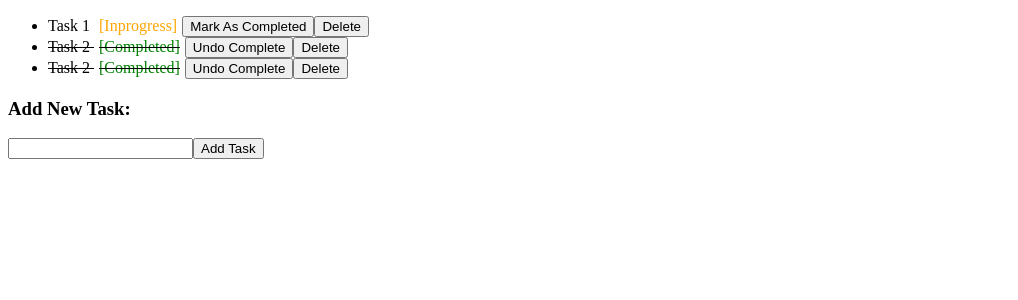
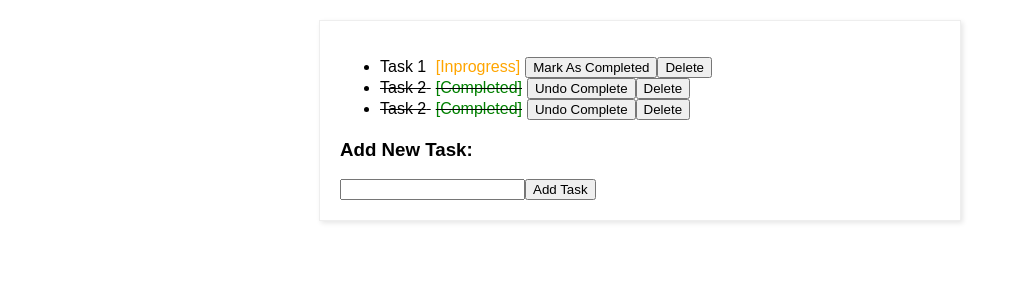
Before and after one commit to sathishsk25/try_react, a React (Vite) app: page / in a window 1280 px wide. Shown: the top 300 px of the page, without its empty margins (0-1018 px from the left). Built offline with nearby package versions, Linux system fonts and the light colour scheme.

Commit message:
Context Implemented

```diff
--- a/src/App.jsx
+++ b/src/App.jsx
@@ -2,56 +2,16 @@ import './App.css'
 import TaskList from './components/TaskList'
 import TaskForm from './components/TaskForm'
 import { useState, useEffect } from 'react'
+import { TaskProvider } from './TaskContext'
 
 function App() {
-
-  const [tasks, setNewTask] = useState(() => {
-    const savedTasks = localStorage.getItem('tasks');
-    return savedTasks ? JSON.parse(savedTasks) : [
-      {id: 1, name: "Task 1", completed: false},
-      {id: 2, name: "Task 2", completed: true},
-      {id: 3, name: "Task 2", completed: true}
-    ]
-  });
-
-  useEffect(() => {
-    console.log('Tasks state changed, saving to local storage');
-    localStorage.setItem('tasks', JSON.stringify(tasks))
-  }, [tasks])
-
-  useEffect(() => {
-    const pendingTasks =  tasks.filter(task => !task.completed).length
-    document.title = `Task Manager (${pendingTasks} pending)`
-  })
-
-  const addTask = (text) => {
-        const newId = tasks.length > 0 ? Math.max(...tasks.map(t => (t.id))) + 1 : 1;
-        setNewTask([...tasks, {id: newId, name: text, completed: false}])
-   }
-
-   const toggleComplete = (id) => {
-    setNewTask(tasks.map(task =>
-      task.id === id ? {...task, completed: !task.completed} : task
-    ));
-   }
-
-   const deleteTask = (id) => {
-    setNewTask(tasks.filter(task => (
-      task.id !== id
-    )))
-   }
-
   return (
-      <>
-        <TaskList
-          tasks={tasks}
-          onDelete={deleteTask}
-          onToggleComplete={toggleComplete}
-        />
-        <TaskForm
-          onAddTask = {addTask}
-        />
-      </>
+    <TaskProvider>
+      <div style={{ fontFamily: 'Arial, sans-serif', maxWidth: '600px', margin: '20px auto', padding: '20px', border: '1px solid #eee', boxShadow: '2px 2px 5px rgba(0,0,0,0.1)' }}>
+        <TaskList />
+        <TaskForm />
+      </div>
+    </TaskProvider>
   )
 }
 
--- /dev/null
+++ b/src/TaskContext.jsx
@@ -0,0 +1,52 @@
+import React, {useState, useEffect} from 'react'
+
+const TaskContext = React.createContext();
+
+export function TaskProvider({children}) {
+    const [tasks, setNewTask] = useState(() => {
+    const savedTasks = localStorage.getItem('tasks');
+    return savedTasks ? JSON.parse(savedTasks) : [
+        {id: 1, name: "Task 1", completed: false},
+        {id: 2, name: "Task 2", completed: true},
+        {id: 3, name: "Task 2", completed: true}
+    ]
+    });
+
+    useEffect(() => {
+    console.log('Tasks state changed, saving to local storage');
+    localStorage.setItem('tasks', JSON.stringify(tasks))
+    }, [tasks])
+
+    useEffect(() => {
+    const pendingTasks =  tasks.filter(task => !task.completed).length
+    document.title = `Task Manager (${pendingTasks} pending)`
+    })
+
+    const addTask = (text) => {
+        const newId = tasks.length > 0 ? Math.max(...tasks.map(t => (t.id))) + 1 : 1;
+        setNewTask([...tasks, {id: newId, name: text, completed: false}])
+    }
+
+    const toggleComplete = (id) => {
+    setNewTask(tasks.map(task =>
+        task.id === id ? {...task, completed: !task.completed} : task
+    ));
+    }
+
+    const deleteTask = (id) => {
+    setNewTask(tasks.filter(task => (
+        task.id !== id
+    )))
+    }
+
+    return (
+        <TaskContext.Provider value={{tasks, setNewTask, addTask, toggleComplete, deleteTask}}>
+            {children}
+        </TaskContext.Provider>
+    )
+
+}
+
+export function useTask() {
+    return React.useContext(TaskContext)
+}
--- a/src/components/TaskForm.jsx
+++ b/src/components/TaskForm.jsx
@@ -1,6 +1,9 @@
 import React, { useState } from "react";
+import { useTask } from "../TaskContext";
 
-function TaskForm({onAddTask}) {
+function TaskForm() {
+
+    const { addTask } = useTask()
 
     const [ newTaskText, setnewTaskText ] = useState('')
     const handleSubmit = (e) => {
@@ -9,7 +12,7 @@ function TaskForm({onAddTask}) {
             alert('Task cannot be empty!');
             return;
         }
-        onAddTask(newTaskText);
+        addTask(newTaskText);
         setnewTaskText('');
     }
 
--- a/src/components/TaskList.jsx
+++ b/src/components/TaskList.jsx
@@ -1,6 +1,8 @@
 import TaskItem from './TaskItem'
+import {useTask} from '../TaskContext'
 
-function TaskList({ tasks, onDelete, onToggleComplete }) {
+function TaskList() {
+    const { tasks, deleteTask, toggleComplete } = useTask()
     return (
         <div>
             <ul>
@@ -10,8 +12,8 @@ function TaskList({ tasks, onDelete, onToggleComplete }) {
                         <TaskItem
                             key={task.id}
                             task={task}
-                            onDelete={onDelete}
-                            onToggleComplete={onToggleComplete}
+                            onDelete={deleteTask}
+                            onToggleComplete={toggleComplete}
                         />
                     ))
                 }
```
